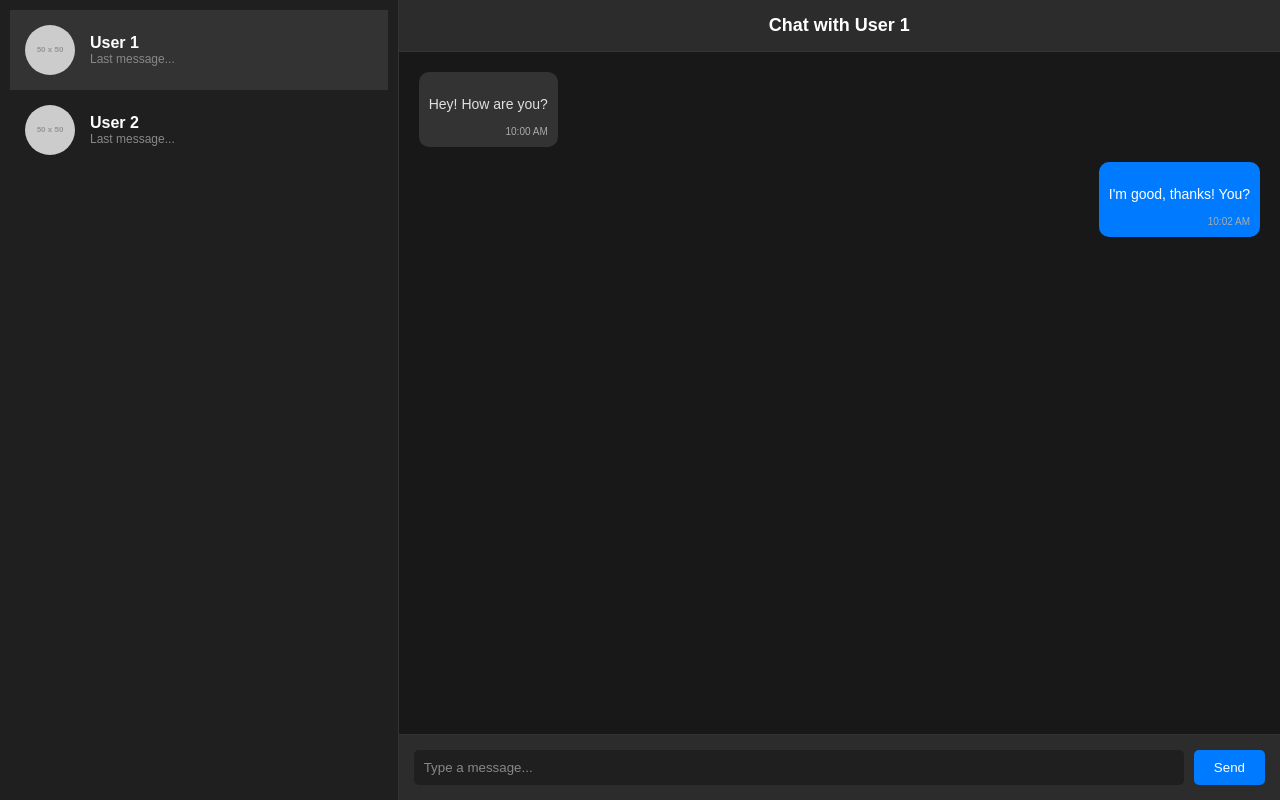
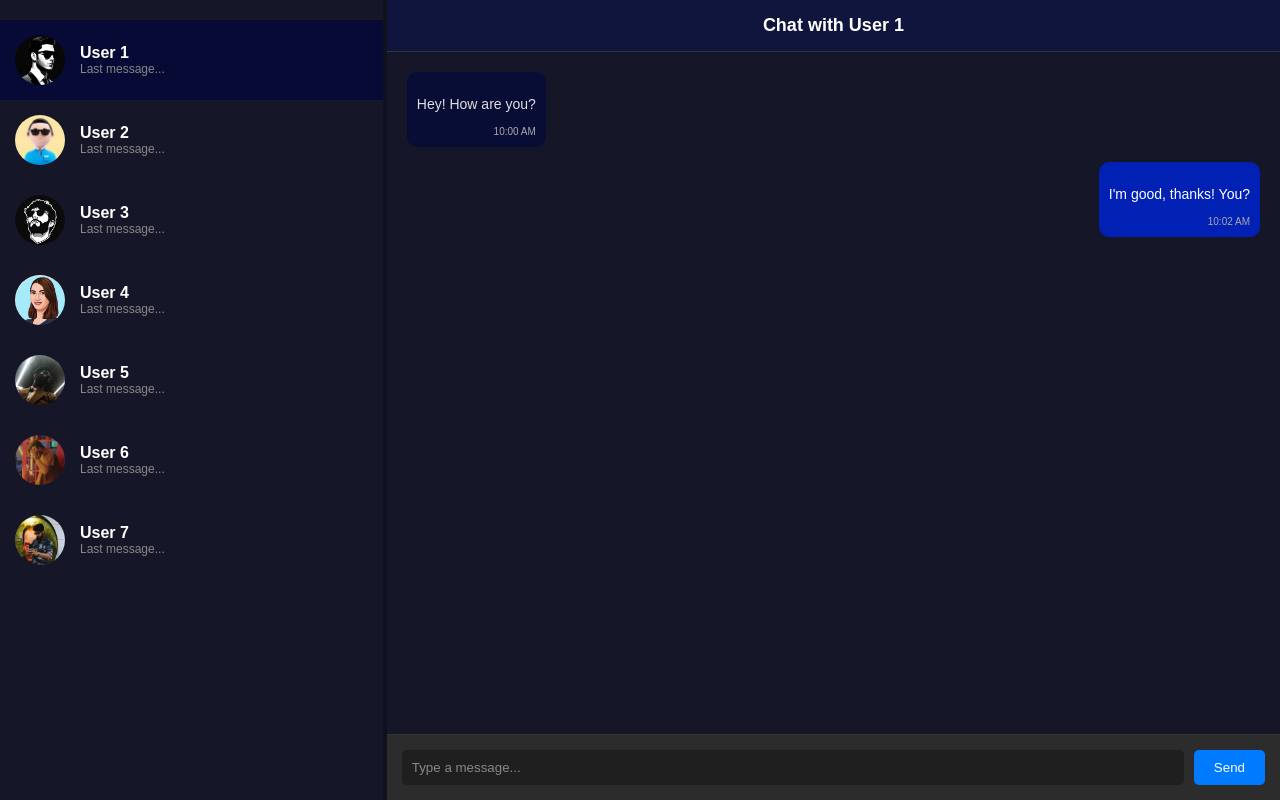
Before and after one commit to ANSH-KAUSHAL/Picstagram, a plain HTML site: page messages.html in a window 1280 px wide. Drawn offline with Linux system fonts and the light colour scheme; placeholder pictures from the web are drawn by us.

Commit message:
messages

```diff
--- a/messages.css
+++ b/messages.css
@@ -2,7 +2,7 @@
 body {
     margin: 0;
     font-family: 'Arial', sans-serif;
-    background-color: #121212;
+    background-color: #151728;
     color: #e0e0e0;
   }
 
@@ -15,12 +15,18 @@ body {
   /* Sidebar (contacts list) */
   .sidebar {
     width: 30%;
-    background-color: #1f1f1f;
-    border-right: 1px solid #333;
+    background-color: #151728;
+    border-right: 4px solid #0e121d;
     display: flex;
     flex-direction: column;
-    padding: 10px;
+    padding-top: 20px;
+    /* padding: 10px; */
     overflow-y: auto;
+  }
+
+  .sidebar img{
+    width: 50px;
+    height: 50px;
   }
 
   .contact {
@@ -32,7 +38,7 @@ body {
   }
 
   .contact:hover, .contact.active {
-    background-color: #333;
+    background-color: #000638bb;
   }
 
   .contact img {
@@ -61,7 +67,7 @@ body {
 
   .chat-header {
     padding: 15px;
-    background-color: #2c2c2c;
+    background-color: #10153d;
     border-bottom: 1px solid #333;
     text-align: center;
   }
@@ -75,7 +81,7 @@ body {
   .chat-box {
     flex-grow: 1;
     padding: 20px;
-    background-color: #181818;
+    background-color: #151728;
     overflow-y: auto;
     display: flex;
     flex-direction: column;
@@ -91,12 +97,12 @@ body {
   }
 
   .received {
-    background-color: #333;
+    background-color: #080d35;
     align-self: flex-start;
   }
 
   .sent {
-    background-color: #007bff;
+    background-color: #0021b4;
     align-self: flex-end;
     color: white;
   }
--- a/messages.html
+++ b/messages.html
@@ -11,16 +11,51 @@
     <!-- Sidebar for contacts -->
     <div class="sidebar">
       <div class="contact active">
-        <img src="https://via.placeholder.com/50" alt="User 1">
+        <img src="./img/avatar.jpg" alt="User 1">
         <div class="contact-info">
           <h3>User 1</h3>
           <p>Last message...</p>
         </div>
       </div>
       <div class="contact">
-        <img src="https://via.placeholder.com/50" alt="User 2">
+        <img src="./img/avatar2.jpg" alt="User 2">
         <div class="contact-info">
           <h3>User 2</h3>
+          <p>Last message...</p>
+        </div>
+      </div>
+      <div class="contact">
+        <img src="./img/avatar3.png" alt="User 3">
+        <div class="contact-info">
+          <h3>User 3</h3>
+          <p>Last message...</p>
+        </div>
+      </div>
+      <div class="contact">
+        <img src="./img/avatar4.jpg" alt="User 4">
+        <div class="contact-info">
+          <h3>User 4</h3>
+          <p>Last message...</p>
+        </div>
+      </div>
+      <div class="contact">
+        <img src="./img/sexy.jpg" alt="User 5">
+        <div class="contact-info">
+          <h3>User 5</h3>
+          <p>Last message...</p>
+        </div>
+      </div>
+      <div class="contact">
+        <img src="./img/brown.jpg" alt="User 6">
+        <div class="contact-info">
+          <h3>User 6</h3>
+          <p>Last message...</p>
+        </div>
+      </div>
+      <div class="contact">
+        <img src="./img/working.JPG" alt="User 7">
+        <div class="contact-info">
+          <h3>User 7</h3>
           <p>Last message...</p>
         </div>
       </div>
```
Also changed, not shown: index.html (+1 -1 lines).
